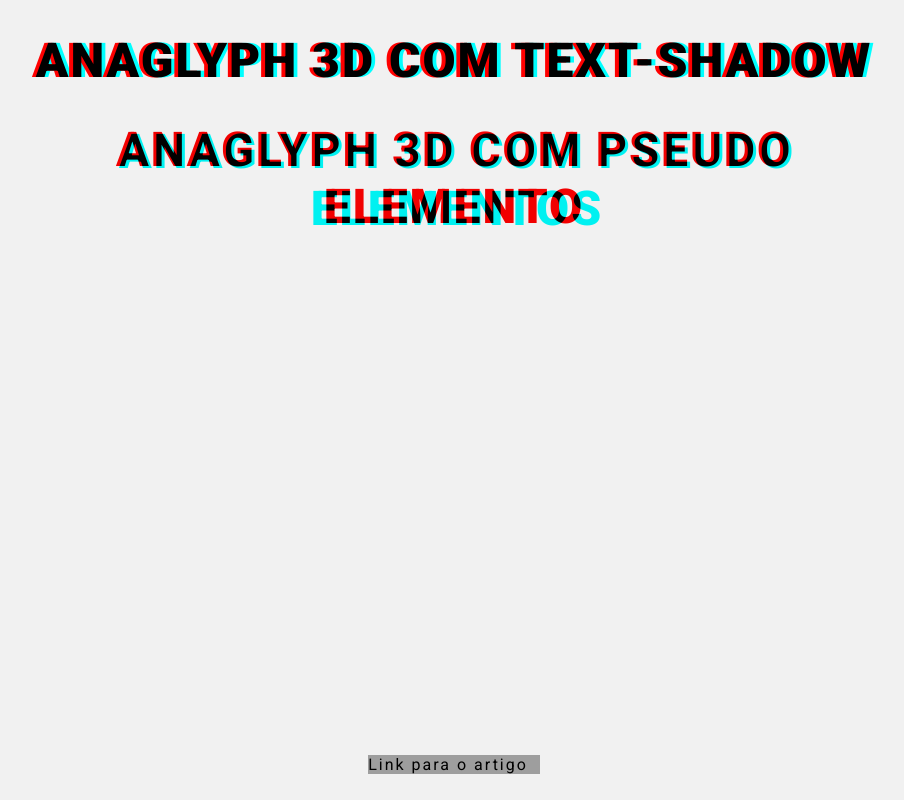
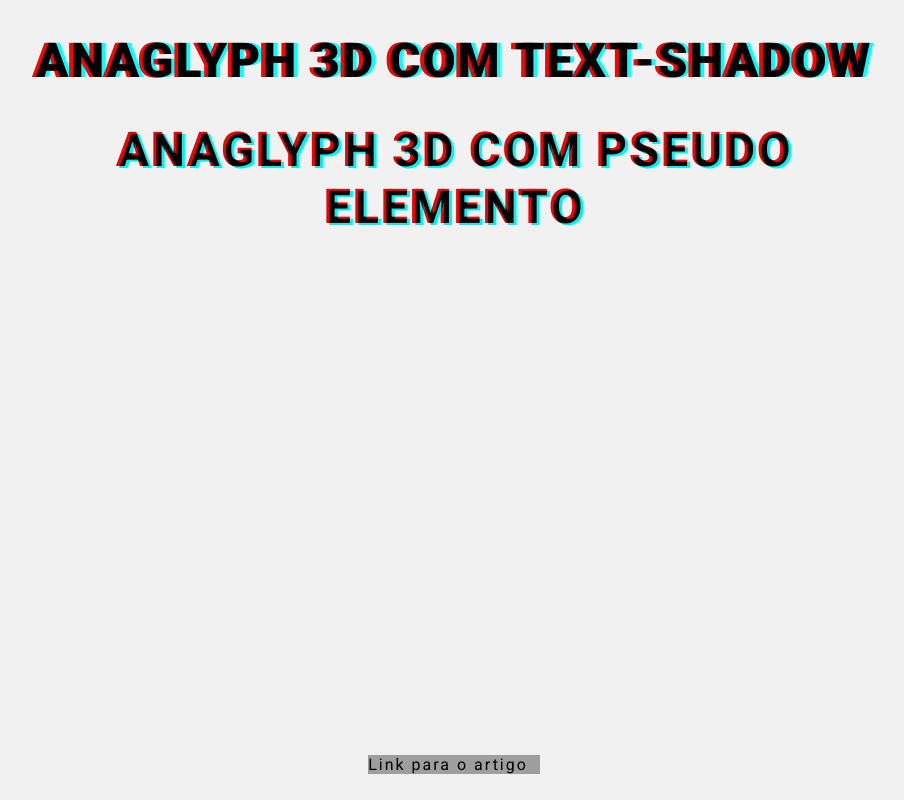
Before and after one commit to prescindivel/css-anaglyph, a website: page index.html in a window 1280 px wide. Shown: the whole page, without its empty margins (186-1090 px from the left). Drawn offline with Linux system fonts and the light colour scheme; grey boxes are pictures that could not be loaded.

Commit message:
change plural to singular

```diff
--- a/index.html
+++ b/index.html
@@ -13,7 +13,7 @@
 <body>
   <div class="container">
     <h1 class="title anaglyph">anaglyph 3d com text-shadow</h1>
-    <h1 class="title anaglyph-2" data-text="anaglyph 3d com pseudo elementos">anaglyph 3d com pseudo elemento</h1>
+    <h1 class="title anaglyph-2" data-text="anaglyph 3d com pseudo elemento">anaglyph 3d com pseudo elemento</h1>
     <p><a href="http://www.victormartins.com.br/post/css/efeito-anaglyph-3d-em-texto-com-css/">Link para o artigo</a></p>
   </div>
 </body>
```
